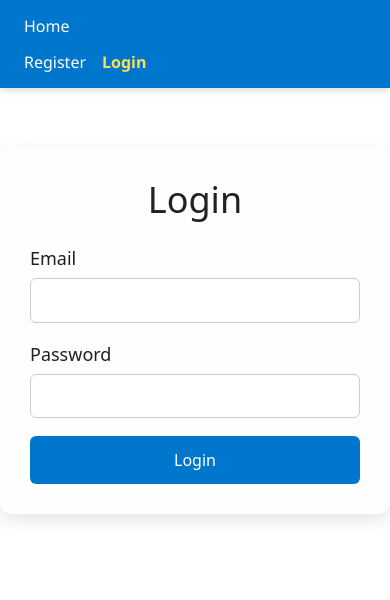
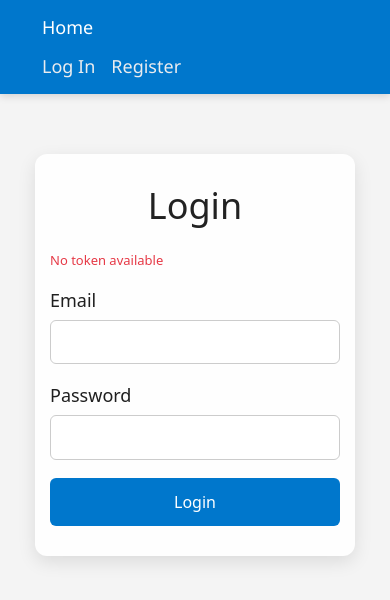
Before and after one commit to a-Krup/goit-react-hw-08, a React (Vite) app: page /login in a window 390 px wide. Shown: the top 600 px of the page. Built offline with nearby package versions, Linux system fonts and the light colour scheme.

Commit message:
navigation

```diff
--- a/src/App.jsx
+++ b/src/App.jsx
@@ -1,7 +1,10 @@
-import React, { lazy, Suspense } from "react";
+import React, { lazy, Suspense, useEffect } from "react";
 import { Routes, Route } from "react-router-dom";
-import PrivateRoute from "./components/Routes/PrivateRoute";
-import AppBar from "./components/AppBar/AppBar";
+import { useDispatch, useSelector } from "react-redux";
+import { refreshUser } from "./redux/auth/operations";
+import { selectIsRefreshing } from "./redux/auth/selectors";
+import PrivateRoute from "./pages/Routes/PrivateRoute";
+import Layout from "./components/Layout/Layout";
 import "bootstrap/dist/css/bootstrap.min.css";
 import DeleteConfirmation from "./components/DeleteConfirmation/DeleteConfirmation";
 
@@ -13,24 +16,36 @@
 );
 
 const App = () => {
+  const dispatch = useDispatch();
+  const isRefreshing = useSelector(selectIsRefreshing);
+
+  useEffect(() => {
+    dispatch(refreshUser());
+  }, [dispatch]);
+
+  if (isRefreshing) {
+    return <p>Refreshing user...</p>;
+  }
+
   return (
     <>
-      <AppBar />
+      <DeleteConfirmation />
 
       <Suspense fallback={<div>Loading...</div>}>
         <Routes>
-          <Route path="/" element={<HomePage />} />
-          <Route path="/login" element={<LoginPage />} />
-          <Route path="/register" element={<RegistrationPage />} />
-
+          <Route path="/" element={<Layout />}>
+            <Route index element={<HomePage />} />
+            <Route path="login" element={<LoginPage />} />
+            <Route path="register" element={<RegistrationPage />} />
             <Route
-            path="/contacts"
+              path="contacts"
               element={
                 <PrivateRoute redirectTo="/login">
                   <ContactsPage />
                 </PrivateRoute>
               }
             />
+          </Route>
         </Routes>
       </Suspense>
     </>
--- a/src/components/AppBar/AppBar.jsx
+++ b/src/components/AppBar/AppBar.jsx
@@ -1,74 +1,21 @@
-import { NavLink } from "react-router-dom";
-import { useSelector, useDispatch } from "react-redux";
-import { logout } from "../../redux/auth/operations";
-import { selectIsLoggedIn, selectUser } from "../../redux/auth/selectors";
+import React from "react";
+import { useSelector } from "react-redux";
+import { selectIsLoggedIn } from "../../redux/auth/selectors";
+import Navigation from "../Navigation/Navigation";
+import AuthNav from "../AuthNav/AuthNav";
+import UserMenu from "../UserMenu/UserMenu";
 import styles from "./AppBar.module.css";
 
 const AppBar = () => {
-  const dispatch = useDispatch();
   const isLoggedIn = useSelector(selectIsLoggedIn);
-  const user = useSelector(selectUser);
-
-  const handleLogout = () => {
-    dispatch(logout());
-  };
 
   return (
     <header className={styles.header}>
-      <nav className={styles.nav}>
-        <NavLink
-          to="/"
-          className={({ isActive }) =>
-            isActive ? `${styles.link} ${styles.active}` : styles.link
-          }
-        >
-          Home
-        </NavLink>
-        {isLoggedIn && (
-          <NavLink
-            to="/contacts"
-            className={({ isActive }) =>
-              isActive ? `${styles.link} ${styles.active}` : styles.link
-            }
-          >
-            Contacts
-          </NavLink>
-        )}
-      </nav>
+      <Navigation />
 
-      {isLoggedIn ? (
-        <div className={styles.userMenu}>
-          <span className={styles.userName}>Hello, {user.name}</span>
-          <button onClick={handleLogout} className={styles.logoutButton}>
-            Logout
-          </button>
-        </div>
-      ) : (
-        <AuthNav />
-      )}
+      {isLoggedIn ? <UserMenu /> : <AuthNav />}
     </header>
   );
 };
 
-const AuthNav = () => (
-  <div className={styles.authNav}>
-    <NavLink
-      to="/register"
-      className={({ isActive }) =>
-        isActive ? `${styles.link} ${styles.active}` : styles.link
-      }
-    >
-      Register
-    </NavLink>
-    <NavLink
-      to="/login"
-      className={({ isActive }) =>
-        isActive ? `${styles.link} ${styles.active}` : styles.link
-      }
-    >
-      Login
-    </NavLink>
-  </div>
-);
-
 export default AppBar;
--- a/src/components/AppBar/AppBar.module.css
+++ b/src/components/AppBar/AppBar.module.css
@@ -9,112 +9,17 @@
   font-family: "Segoe UI", Tahoma, Geneva, Verdana, sans-serif;
 }
 
-.nav {
-  display: flex;
-  gap: 30px;
-}
-
-.link {
-  color: #ffffff;
-  text-decoration: none;
-  font-weight: 500;
-  font-size: 24px;
-  transition: color 0.3s;
-}
-
-.link:hover {
-  color: #ffdd57;
-  text-decoration: underline;
-}
-
-.active {
-  color: #ffdd57;
-  font-weight: 600;
-}
-
-.authNav {
-  display: flex;
-  gap: 16px;
-}
-
-.userMenu {
-  display: flex;
-  align-items: center;
-  gap: 16px;
-}
-
-.userName {
-  font-size: 16px;
-  font-weight: 500;
-  color: #fff;
-  letter-spacing: 0.5px;
-}
-
-.logoutButton {
-  background-color: #ff4d4d;
-  color: white;
-  border: none;
-  padding: 8px 12px;
-  border-radius: 6px;
-  cursor: pointer;
-  font-size: 18px;
-  font-weight: 500;
-  transition: background-color 0.3s ease;
-}
-
-.logoutButton:hover {
-  background-color: #cc0000;
-}
-
 @media (max-width: 768px) {
   .header {
     align-items: flex-start;
     padding: 8px 16px;
   }
-
-  .nav {
-    gap: 16px;
-    flex-direction: column;
-    align-items: flex-start;
-    margin-bottom: 12px;
-  }
-
-  .link {
-    font-size: 18px;
-  }
-
-  .userMenu {
-    flex-direction: row;
-    gap: 12px;
-    align-content: center;
-    justify-items: center;
-    padding: 12px 0;
-  }
-
-  .logoutButton {
-    font-size: 14px;
-    padding: 6px 10px;
-  }
 }
 
 @media (max-width: 420px) {
   .header {
-    padding: 14px 24px;
+    padding: 14px 42px;
     flex-direction: column;
     align-items: flex-start;
   }
-
-  .nav {
-    flex-direction: row;
-    align-items: center;
-  }
-
-  .userMenu {
-    gap: 16px;
-    padding: 0;
-  }
-
-  .link {
-    font-size: 16px;
-  }
 }
--- a/src/components/AuthNav/AuthNav.module.css
+++ b/src/components/AuthNav/AuthNav.module.css
@@ -1,14 +1,38 @@
 .container {
   display: flex;
-  gap: 15px;
+  align-items: center;
+  justify-content: space-between;
+  padding: 0 15px;
+  gap: 16px;
 }
 
 .link {
-  font-size: 16px;
+  font-size: 24px;
   text-decoration: none;
-  color: #007bff;
+  color: #eaecef;
+  font-weight: 500;
+  padding: 20px;
+  transition: background-color 0.3s, color 0.3s;
 }
 
 .link:hover {
-  color: #0056b3;
+  background-color: #f84813;
+  color: #fff;
 }
+
+.link:active {
+  background-color: #f2470e;
+}
+
+@media (max-width: 768px) {
+  .link {
+    font-size: 18px;
+    padding: 0;
+  }
+}
+
+@media (max-width: 420px) {
+  .container {
+    padding: 0;
+  }
+}
--- a/src/components/Navigation/Navigation.jsx
+++ b/src/components/Navigation/Navigation.jsx
@@ -1,16 +1,23 @@
 import React from "react";
 import { NavLink } from "react-router-dom";
+import { useSelector } from "react-redux";
+import { selectIsLoggedIn } from "../../redux/auth/selectors";
 import styles from "./Navigation.module.css";
 
 const Navigation = () => {
+  const isLoggedIn = useSelector(selectIsLoggedIn);
+
   return (
     <nav className={styles.nav}>
       <NavLink to="/" className={styles.link}>
         Home
       </NavLink>
-      <NavLink to="/contacts" className={styles.link}>
-        Contacts
-      </NavLink>
+
+      {isLoggedIn && (
+        <NavLink to="/contacts" className={styles.link}>
+          Contacts
+        </NavLink>
+      )}
     </nav>
   );
 };
--- a/src/components/Navigation/Navigation.module.css
+++ b/src/components/Navigation/Navigation.module.css
@@ -1,14 +1,43 @@
 .nav {
   display: flex;
-  gap: 20px;
+  gap: 30px;
 }
 
 .link {
-  font-size: 18px;
+  color: #ffffff;
   text-decoration: none;
-  color: #333;
+  font-weight: 500;
+  font-size: 24px;
+  transition: color 0.3s;
 }
 
 .link:hover {
-  color: #007bff;
+  color: #ffdd57;
+  text-decoration: underline;
 }
+
+.active {
+  color: #ffdd57;
+  font-weight: 600;
+}
+
+@media (max-width: 768px) {
+  .nav {
+    gap: 16px;
+    flex-direction: column;
+    align-items: flex-start;
+    margin-bottom: 12px;
+  }
+
+  .link {
+    font-size: 18px;
+  }
+}
+
+@media (max-width: 420px) {
+  .nav {
+    flex-direction: row;
+    align-items: center;
+    justify-content: center;
+  }
+}
--- a/src/components/UserMenu/UserMenu.jsx
+++ b/src/components/UserMenu/UserMenu.jsx
@@ -15,7 +15,9 @@
   return (
     <div className={styles.container}>
       <span>Welcome, {user.name}!</span>
-      <button onClick={handleLogout}>Log out</button>
+      <button onClick={handleLogout} className={styles.logoutButton}>
+        Log out
+      </button>
     </div>
   );
 };
--- a/src/components/UserMenu/UserMenu.module.css
+++ b/src/components/UserMenu/UserMenu.module.css
@@ -2,18 +2,54 @@
   display: flex;
   align-items: center;
   justify-content: space-between;
+  padding: 15px;
+  gap: 16px;
 }
 
-button {
-  padding: 5px 10px;
-  font-size: 14px;
-  cursor: pointer;
-  background-color: #ff6347;
-  border: none;
-  color: white;
-  border-radius: 5px;
+.container span {
+  font-size: 24px;
+  font-weight: 500;
+  color: #f7efef;
 }
 
-button:hover {
-  background-color: #ff4500;
+.logoutButton {
+  padding: 8px 16px;
+  background-color: #f8490a;
+  font-weight: 500;
+  color: #fff;
+  border: none;
+  border-radius: 15px;
+  cursor: pointer;
+  font-size: 24px;
+  transition: background-color 0.3s;
 }
+
+.logoutButton:hover {
+  background-color: #f0f6f0;
+}
+
+.logoutButton:active {
+  background-color: #eaf5eb;
+}
+
+@media (max-width: 768px) {
+  .container span {
+    font-size: 18px;
+  }
+
+  .logoutButton {
+    font-size: 18px;
+  }
+}
+
+@media (max-width: 420px) {
+  .container {
+    padding: 0;
+    gap: 8px;
+  }
+  .logoutButton {
+    width: 120px;
+    font-size: 16px;
+    border-radius: 8px;
+  }
+}
--- a/src/pages/LoginPage/LoginPage.module.css
+++ b/src/pages/LoginPage/LoginPage.module.css
@@ -1,7 +1,7 @@
 .container {
-  max-width: 400px;
+  max-width: 320px;
   margin: 60px auto;
-  padding: 30px;
+  padding: 30px 15px;
   background-color: #fefefe;
   border-radius: 12px;
   box-shadow: 0 6px 18px rgba(0, 0, 0, 0.1);
--- a/src/pages/RegistrationPage/RegistrationPage.module.css
+++ b/src/pages/RegistrationPage/RegistrationPage.module.css
@@ -1,7 +1,7 @@
 .container {
-  max-width: 400px;
+  max-width: 320px;
   margin: 50px auto;
-  padding: 30px;
+  padding: 30px 10px;
   background-color: #fff;
   border-radius: 12px;
   box-shadow: 0 4px 12px rgba(0, 0, 0, 0.1);
--- a/src/components/Routes/PrivateRoute.jsx
+++ b/src/pages/Routes/PrivateRoute.jsx
@@ -1,9 +1,17 @@
 import { Navigate } from "react-router-dom";
 import { useSelector } from "react-redux";
-import { selectIsLoggedIn } from "../../redux/auth/selectors";
+import {
+  selectIsLoggedIn,
+  selectIsRefreshing,
+} from "../../redux/auth/selectors";
 
 const PrivateRoute = ({ children, redirectTo = "/" }) => {
   const isLoggedIn = useSelector(selectIsLoggedIn);
+  const isRefreshing = useSelector(selectIsRefreshing);
+
+  if (isRefreshing) {
+    return null;
+  }
 
   return isLoggedIn ? children : <Navigate to={redirectTo} />;
 };
```
Also changed, not shown: src/pages/Routes/RestrictedRoute.jsx (renamed from src/components/Routes/RestrictedRoute.jsx). Lines whose indentation alone changed are shown as unchanged.
